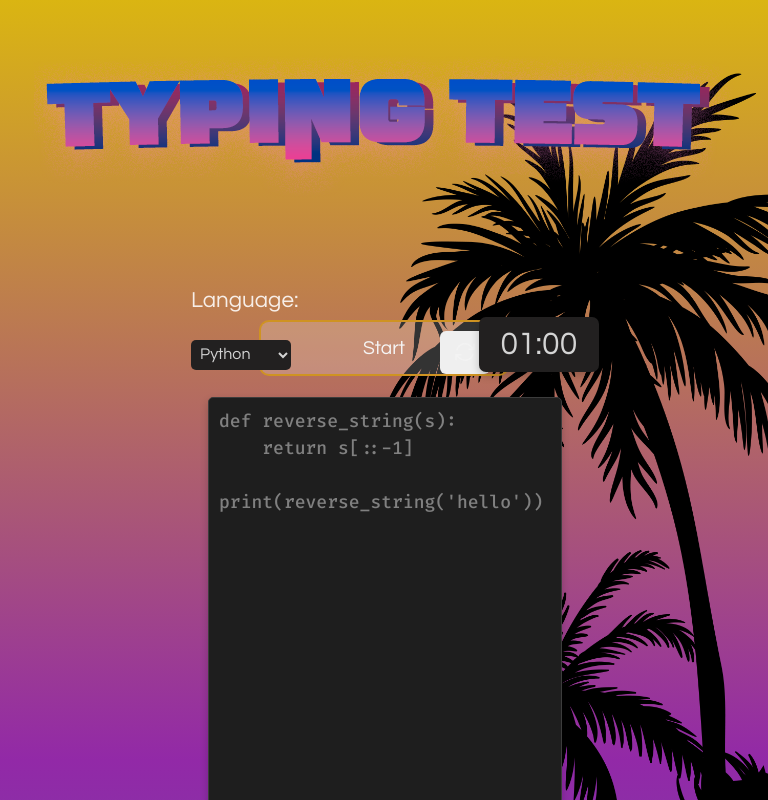
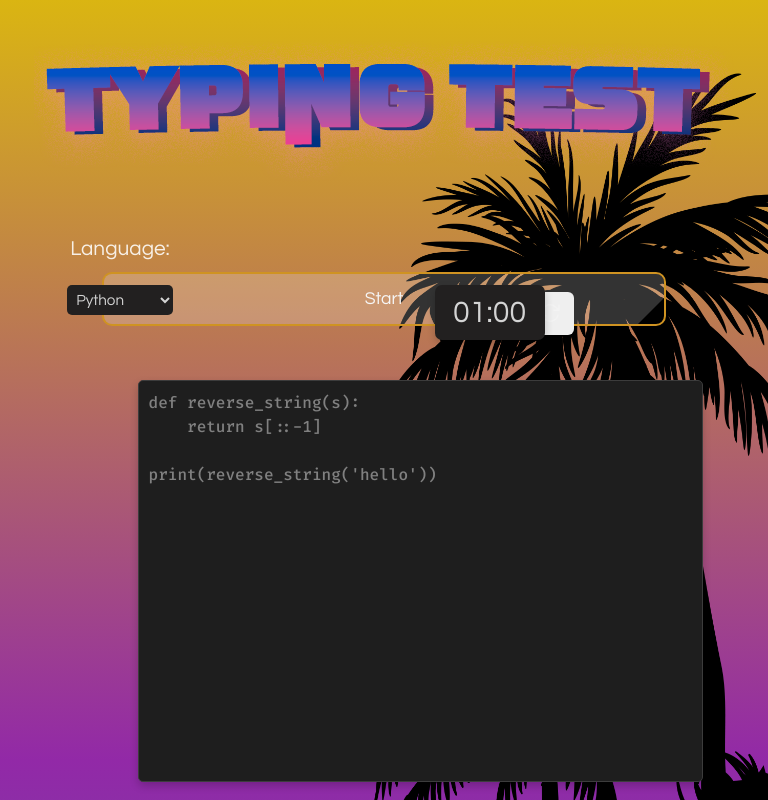
Before and after one commit to Epicder/CodePM, a React (Vite) app in the folder CodePM/: page /typing-test in a window 768 px wide. Shown: the top 800 px of the page. Built offline with nearby package versions, Linux system fonts and the light colour scheme.

Commit message:
I HATE WITH ALL MY SOUL THE RESPONSIVE

```diff
--- a/CodePM/src/components/Content.jsx
+++ b/CodePM/src/components/Content.jsx
@@ -62,7 +62,7 @@ function Content() {
     showContent ?
     <>
     <motion.div className='content-wrapper' initial="initial" animate="animate" transition={Animation.transition} variants={Animation}>
-    <h2>
+    <h2 className='content-title'>
           Improve your code{' '}
           <AnimatePresence mode="wait">
             {}
--- a/CodePM/src/components/css-components/Content.css
+++ b/CodePM/src/components/css-components/Content.css
@@ -177,11 +177,33 @@ strong {
 
 }
 
+@media (max-width: 1700px) {
+  .text-wrapper, .text-wrapper-2 {
+    grid-template-columns: 1fr;
+    gap: 1rem;
+    bottom: -600px;
+  }
+
+  .text-content {
+    font-size: 1.1rem;
+  }
+
+  .start-button {
+    font-size: 1rem;
+    padding: 0.8rem 1rem;
+  }
+
+  .start-button svg, .start-button img {
+    width: 1.2rem;
+    height: 1.2rem;
+  }
+
+}
 @media (max-width: 1024px) {
   .text-wrapper, .text-wrapper-2 {
     grid-template-columns: 1fr;
     gap: 1rem;
-    bottom: -500px;
+    bottom: -700px;
   }
 
   .text-content {
@@ -227,26 +249,27 @@ strong {
 
   p {
     margin: 14px;
+    padding-bottom: 10px;
   }
 
-  h2 {
-    font-size: 1.8rem;
+  .content-title {
+    font-size: 2.2rem;
     position: relative;
-    top: -90px;
+    top: -160px;
 
   }
   .start-button {
     font-size: 0.9rem;
     padding: 0.6rem 0.8rem;
     position: relative;
-    top: -100px;
+    top: -170px;
   }
 
   .text-wrapper, .text-wrapper-2 {
     font-size: 0.9rem;
     width: 110%;
     padding: 0.5rem;
-    bottom: -800px;
+    bottom: -600px;
   }
 
   .language-card {
--- a/CodePM/src/components/css-components/Palm.css
+++ b/CodePM/src/components/css-components/Palm.css
@@ -16,12 +16,6 @@
   z-index: -1;
 }
 
-@media (max-width: 1024px) {
-  .palm-container img {
-    width: 150%;
-    height: auto;
-  }
-}
 
 @media (max-width: 768px) {
   .palm-container {
@@ -44,6 +38,6 @@
     height: auto;
     position: relative;
     top: -50px;
-    right: 110px;
+    right: 160px;
   }
 }
--- a/CodePM/src/components/css-components/Title.css
+++ b/CodePM/src/components/css-components/Title.css
@@ -25,10 +25,10 @@
     }
     .title-image {
       width: 140%;
-      right: -10%;
+      right: 10%;
       position: relative;
       top: 45px;
-      left: -50px;
+      left: -65px;
     }
 
 }
--- a/CodePM/src/components/typing-components/typing-css/Typing-test.css
+++ b/CodePM/src/components/typing-components/typing-css/Typing-test.css
@@ -196,3 +196,188 @@ svg {
   background: rgba(0, 0, 0, 0.7);
   z-index: 999;
 }
+
+
+@media screen and (max-width: 768px) {
+  h3 {
+    font-size: 1.2rem;
+  }
+
+  .header-container {
+    height: 100px;
+  }
+
+  .language-ch-container {
+    width: 80%;
+    left: 10%;
+    top: 50px;
+    height: auto;
+  }
+
+  .language-ch-container select {
+    width: 100%;
+    font-size: 0.9rem;
+  }
+
+  .start-button-container button {
+    width: 100%;
+    font-size: 1rem;
+  }
+
+  .timer-container {
+    width: 100px;
+    height: 50px;
+    top: -100px;
+    left: 10%;
+  }
+
+  .timer-container p {
+    font-size: 1.8rem;
+  }
+
+  .typing-area {
+    width: 90%;
+    height: 350px;
+    font-size: 12px;
+  }
+
+  .reset-button-container {
+    left: 50%;
+    top: -40px;
+    height: auto;
+  }
+
+  .modal {
+    width: 90%;
+    padding: 15px;
+    font-size: 1rem;
+  }
+
+  .modal button {
+    width: 90%;
+    padding: 0.8rem;
+    font-size: 1rem;
+  }
+}
+
+
+@media screen and (min-width: 768px) and (max-width: 1024px) {
+  h3 {
+    font-size: 1.3rem;
+  }
+
+  .header-container {
+    height: 120px;
+  }
+
+  .language-ch-container {
+    width: 15%;
+    left: 5%;
+    top: 60px;
+    height: auto;
+  }
+
+  .language-ch-container select {
+    width: 100%;
+    font-size: 0.95rem;
+  }
+
+  .start-button-container button {
+    width: 80%;
+    font-size: 1.1rem;
+  }
+
+  .timer-container {
+    width: 110px;
+    height: 55px;
+    top: -120px;
+    left: 15%;
+  }
+
+  .timer-container p {
+    font-size: 1.9rem;
+  }
+
+  .typing-area {
+    width: 80%;
+    height: 400px;
+    font-size: 13px;
+  }
+
+  .reset-button-container {
+    left: 70%;
+    top: -50px;
+  }
+
+  .modal {
+    width: 85%;
+    padding: 18px;
+    font-size: 1.1rem;
+  }
+
+  .modal button {
+    width: 80%;
+    padding: 1rem;
+    font-size: 1.1rem;
+  }
+}
+
+@media screen and (min-width: 1024px) and (max-width: 1500px) {
+  h3 {
+    font-size: 1.4rem;
+  }
+
+  .header-container {
+    height: 150px;
+  }
+
+  .language-ch-container {
+    width: 10%;
+    left: 22.6%;
+    top: 80px;
+  }
+
+  .language-ch-container select {
+    font-size: 1rem;
+  }
+
+  .start-button-container button {
+    width: 250px;
+    font-size: 1.2rem;
+  }
+
+  .timer-container {
+    width: 120px;
+    height: 55px;
+    top: -135px;
+    left: 22%;
+  }
+
+  .timer-container p {
+    font-size: 2rem;
+  }
+
+  .typing-area {
+    width: 50%;
+    height: 500px;
+    font-size: 14px;
+  }
+
+  .reset-button-container {
+    left: 62%;
+    top: -60px;
+  }
+
+  .modal {
+    width: 80%;
+    max-width: 400px;
+    padding: 20px;
+    font-size: 1.2rem;
+  }
+
+  .modal button {
+    width: 250px;
+    padding: 1rem 1.3rem;
+    font-size: 1.2rem;
+  }
+}
--- a/CodePM/src/components/typing-components/typing-css/TypingArea.css
+++ b/CodePM/src/components/typing-components/typing-css/TypingArea.css
@@ -62,3 +62,36 @@ span[style*="color: red"] {
 span[style*="color: gray"] {
   color: #aaaaaa;
 }
+
+@media screen and (max-width: 768px) {
+  .typing-area {
+    width: 90%;
+    left: 5%;
+    bottom: 80px;
+    height: 400px;
+    font-size: 12px;
+  }
+
+  .snippet-overlay,
+  .user-input {
+    font-size: 14px;
+    padding: 8px;
+  }
+}
+
+/* Para pantallas medianas (768px a 1024px) */
+@media screen and (min-width: 768px) and (max-width: 1024px) {
+  .typing-area {
+    width: 70%;
+    left: 15%;
+    bottom: 100px;
+    height: 450px;
+    font-size: 13px;
+  }
+
+  .snippet-overlay,
+  .user-input {
+    font-size: 16px;
+    padding: 10px;
+  }
+}
```
